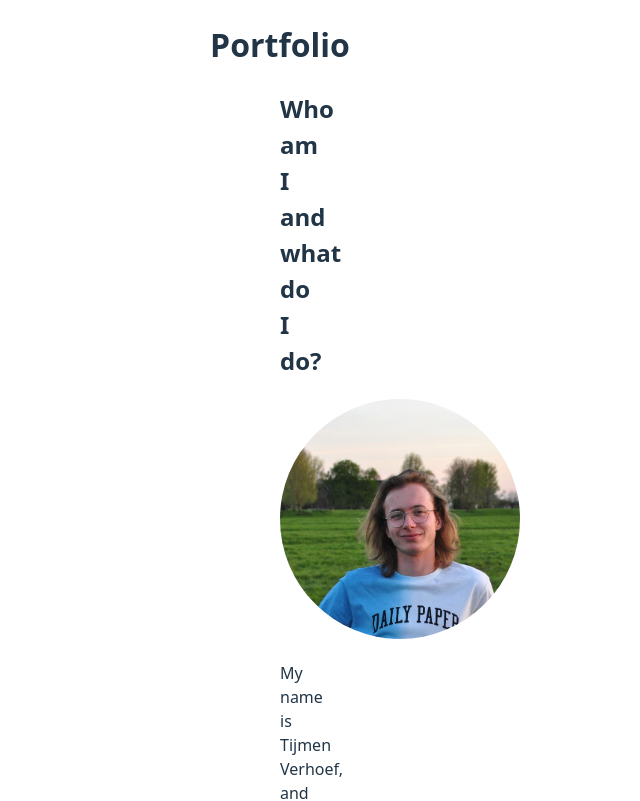
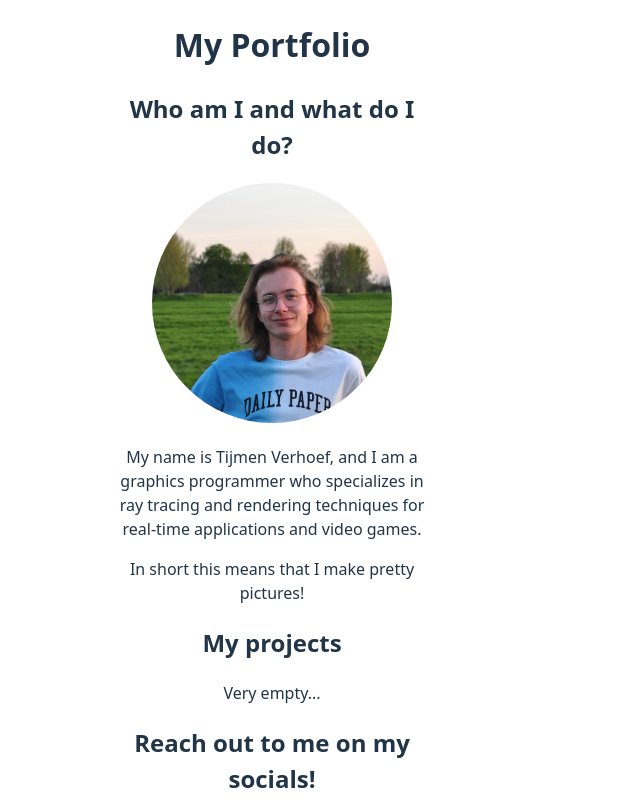
Before and after one commit to nemjit001/nemjit001.github.io, a React (Vite) app: page / in a window 1280 px wide. Shown: the top 801 px of the page, without its empty margins (368-1008 px from the left). Built offline with nearby package versions, Linux system fonts and the light colour scheme.

Commit message:
fixes body margins and size

```diff
--- a/src/App.css
+++ b/src/App.css
@@ -3,5 +3,5 @@
 }
 
 .content {
-  padding: 0rem 40rem;
+  padding: 0rem 30rem;
 }
--- a/src/App.tsx
+++ b/src/App.tsx
@@ -5,7 +5,7 @@ function App() {
   return (
     <>
       <header className='header'>
-        <h1>Portfolio</h1>
+        <h1>My Portfolio</h1>
       </header>
       <main className='content'>
         <AboutMe />
--- a/src/App/AboutMe.tsx
+++ b/src/App/AboutMe.tsx
@@ -10,7 +10,7 @@ function AboutMe() {
         <>
             <h2>Who am I and what do I do?</h2>
             <section>
-                <img className='headshot-image' src={ProfilePic} />
+                <img className='headshot-image' src={ProfilePic}/>
                 <p>
                     My name is Tijmen Verhoef, and I am a graphics programmer who specializes in ray tracing and rendering techniques
                     for real-time applications and video games.
--- a/src/index.css
+++ b/src/index.css
@@ -15,8 +15,7 @@
 
 body {
   min-width: 300px;
-  width: 100vw;
-  height: 100vh;
+  margin: 0;
 }
 
 @media (prefers-color-scheme: light) {
```
